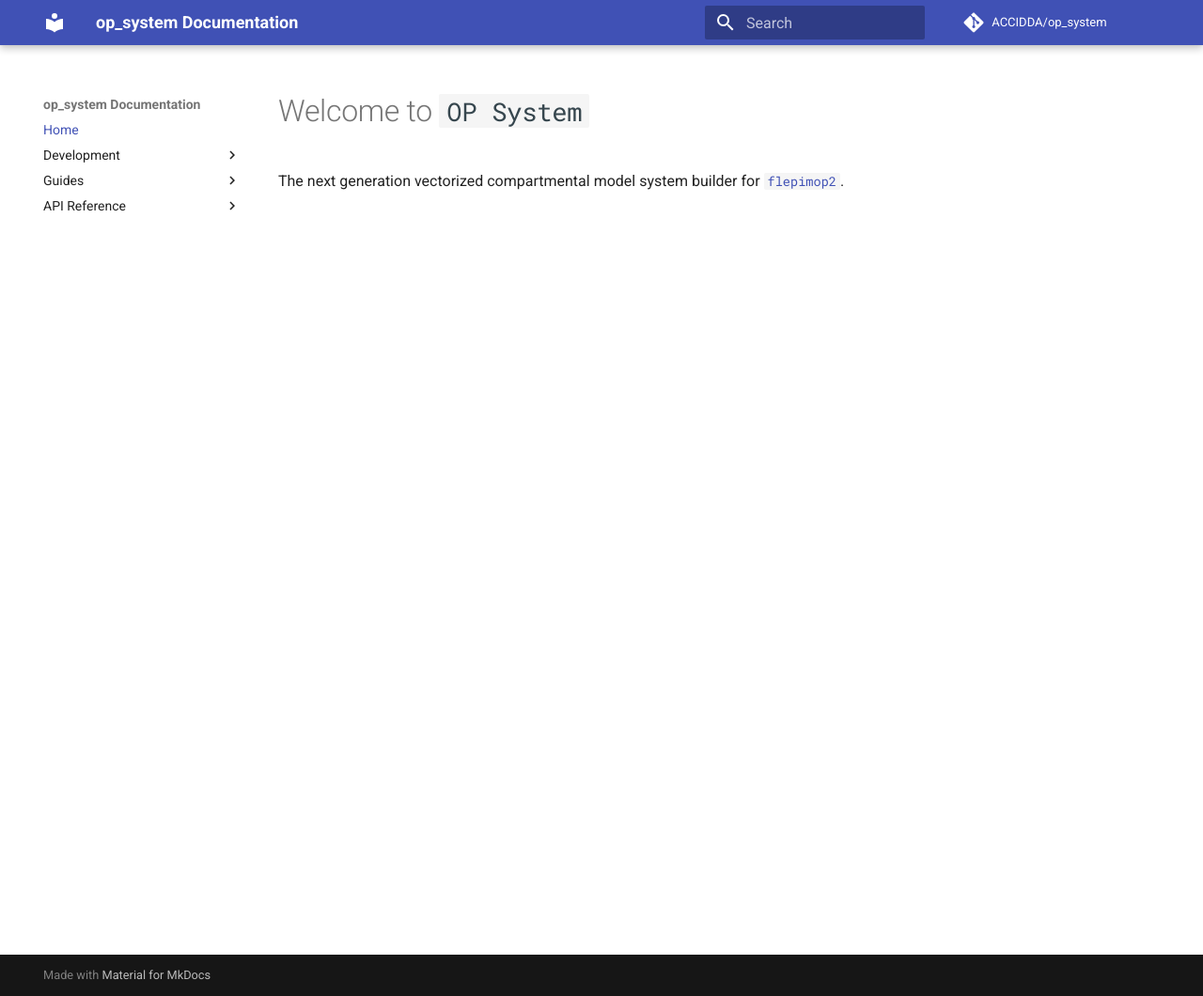
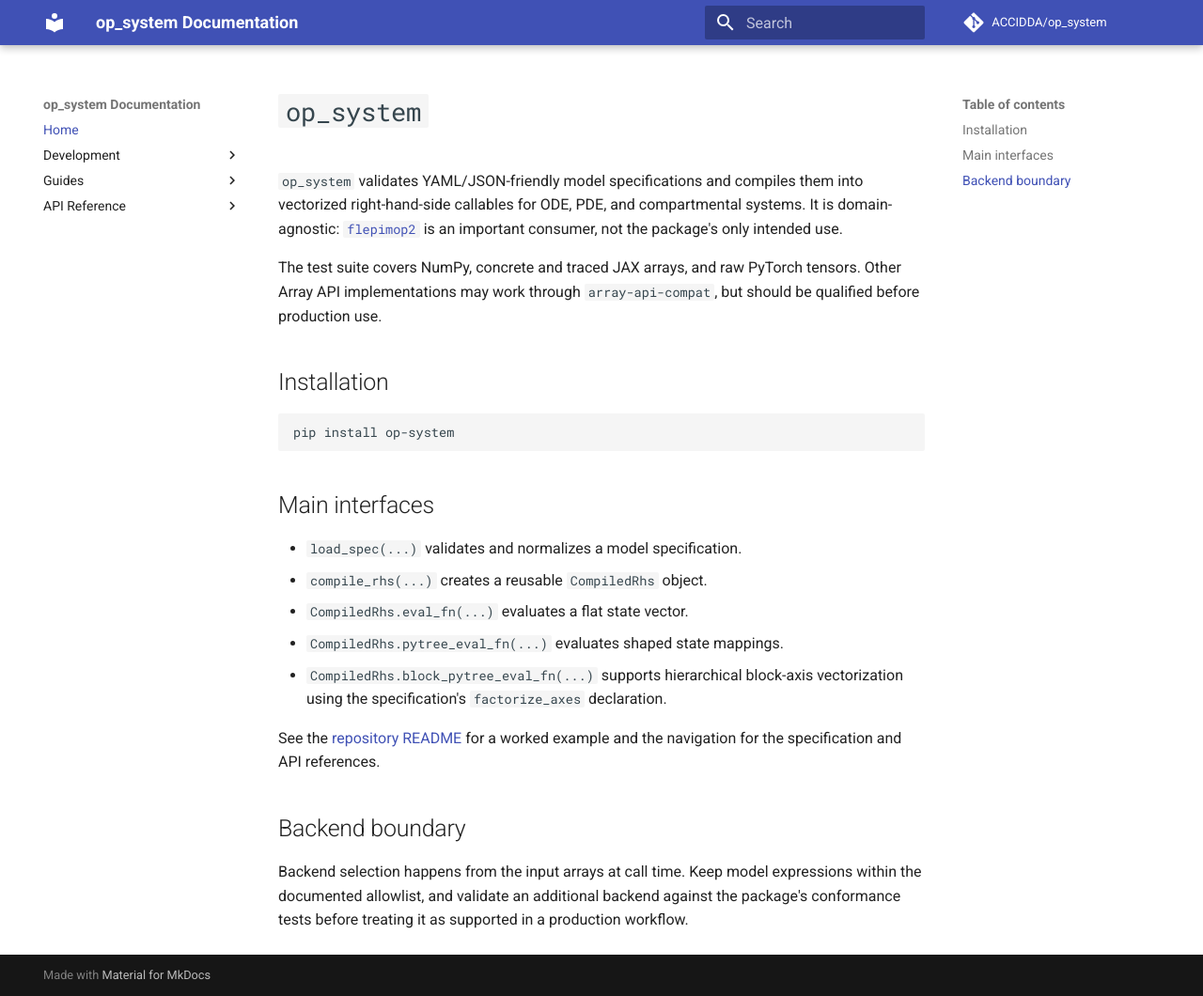
Before and after one commit to ACCIDDA/op_system, an MkDocs documentation site: the page built from docs/index.md, in a window 1280 px wide and 1060 px high. Shown: the whole window at 94% size. Built offline with MkDocs 1.6.1 and Material for MkDocs 9.7.7, drawn with Linux system fonts in a browser that asks for light colours; comment, search, counter and statistics services are not loaded; the version menu is left out.

Commit message:
docs: align backend and block-axis guidance (#237)

````diff
--- a/docs/index.md
+++ b/docs/index.md
@@ -1,3 +1,35 @@
-# Welcome to `OP System`
+# `op_system`
 
-The next generation vectorized compartmental model system builder for [`flepimop2`](https://github.com/ACCIDDA/flepimop2).
+`op_system` validates YAML/JSON-friendly model specifications and compiles them
+into vectorized right-hand-side callables for ODE, PDE, and compartmental
+systems. It is domain-agnostic: [`flepimop2`](https://github.com/ACCIDDA/flepimop2)
+is an important consumer, not the package's only intended use.
+
+The test suite covers NumPy, concrete and traced JAX arrays, and raw PyTorch
+tensors. Other Array API implementations may work through
+`array-api-compat`, but should be qualified before production use.
+
+## Installation
+
+```bash
+pip install op-system
+```
+
+## Main interfaces
+
+- `load_spec(...)` validates and normalizes a model specification.
+- `compile_rhs(...)` creates a reusable `CompiledRhs` object.
+- `CompiledRhs.eval_fn(...)` evaluates a flat state vector.
+- `CompiledRhs.pytree_eval_fn(...)` evaluates shaped state mappings.
+- `CompiledRhs.block_pytree_eval_fn(...)` supports hierarchical block-axis
+  vectorization using the specification's `factorize_axes` declaration.
+
+See the [repository README](https://github.com/ACCIDDA/op_system#readme) for a
+worked example and the navigation for the specification and API references.
+
+## Backend boundary
+
+Backend selection happens from the input arrays at call time. Keep model
+expressions within the documented allowlist, and validate an additional backend
+against the package's conformance tests before treating it as supported in a
+production workflow.
--- a/pyproject.toml
+++ b/pyproject.toml
@@ -28,6 +28,12 @@ classifiers = [
     "Programming Language :: Python :: 3.13",
     "License :: OSI Approved :: MIT License",
 ]
+
+[project.urls]
+Documentation = "https://accidda.github.io/op_system/"
+Repository = "https://github.com/ACCIDDA/op_system"
+Issues = "https://github.com/ACCIDDA/op_system/issues"
+Changelog = "https://github.com/ACCIDDA/op_system/blob/main/CHANGELOG.md"
 
 [project.optional-dependencies]
 data = [
````
Also changed, not shown: README.md (+7 -6 lines).
